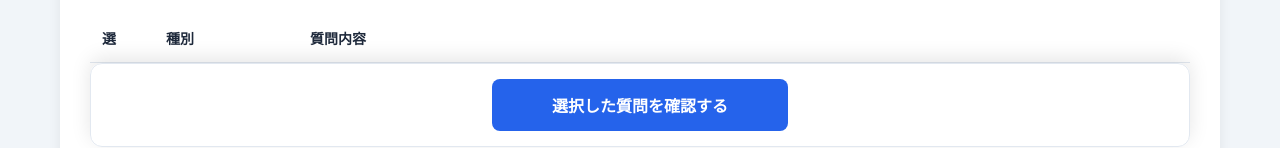
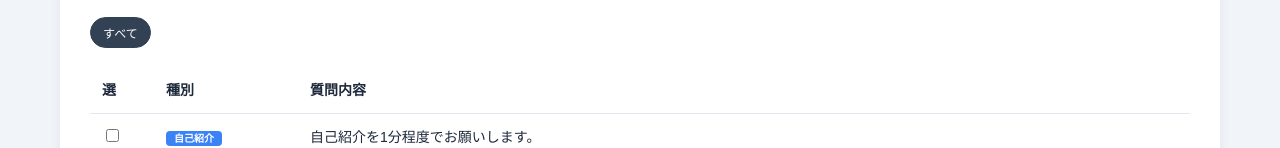
Before and after one commit to samechi/mensetsu, a plain HTML site: page index.html in a window 1280 px wide. Shown: the part 236-384 px from the top of the page. Drawn offline with Linux system fonts and the light colour scheme.

Commit message:
Update index.html

```diff
--- a/index.html
+++ b/index.html
@@ -71,16 +71,16 @@
             <span class="search-count" id="matchCount">全150問以上</span>
         </div>
 
-        <!-- <div class="filter-group" id="filterGroup">
+        <div class="filter-group" id="filterGroup">
             <button class="filter-btn active" data-cat="すべて">すべて</button>
-            <button class="filter-btn" data-cat="自己紹介">1. 自己紹介・基本</button>
+            <!-- <button class="filter-btn" data-cat="自己紹介">1. 自己紹介・基本</button>
             <button class="filter-btn" data-cat="学校生活">2. 学校生活</button>
             <button class="filter-btn" data-cat="志望動機">3. 志望動機・理解</button>
             <button class="filter-btn" data-cat="スキル">4. スキル・専門性</button>
             <button class="filter-btn" data-cat="社会性">5. アルバイト・社会性</button>
             <button class="filter-btn" data-cat="マインド">6. 価値観・マインド</button>
-            <button class="filter-btn" data-cat="変化球">7. 変化球・逆質問</button>
-        </div> -->
+            <button class="filter-btn" data-cat="変化球">7. 変化球・逆質問</button> -->
+        </div>
 
         <table class="q-table">
             <thead>
```
